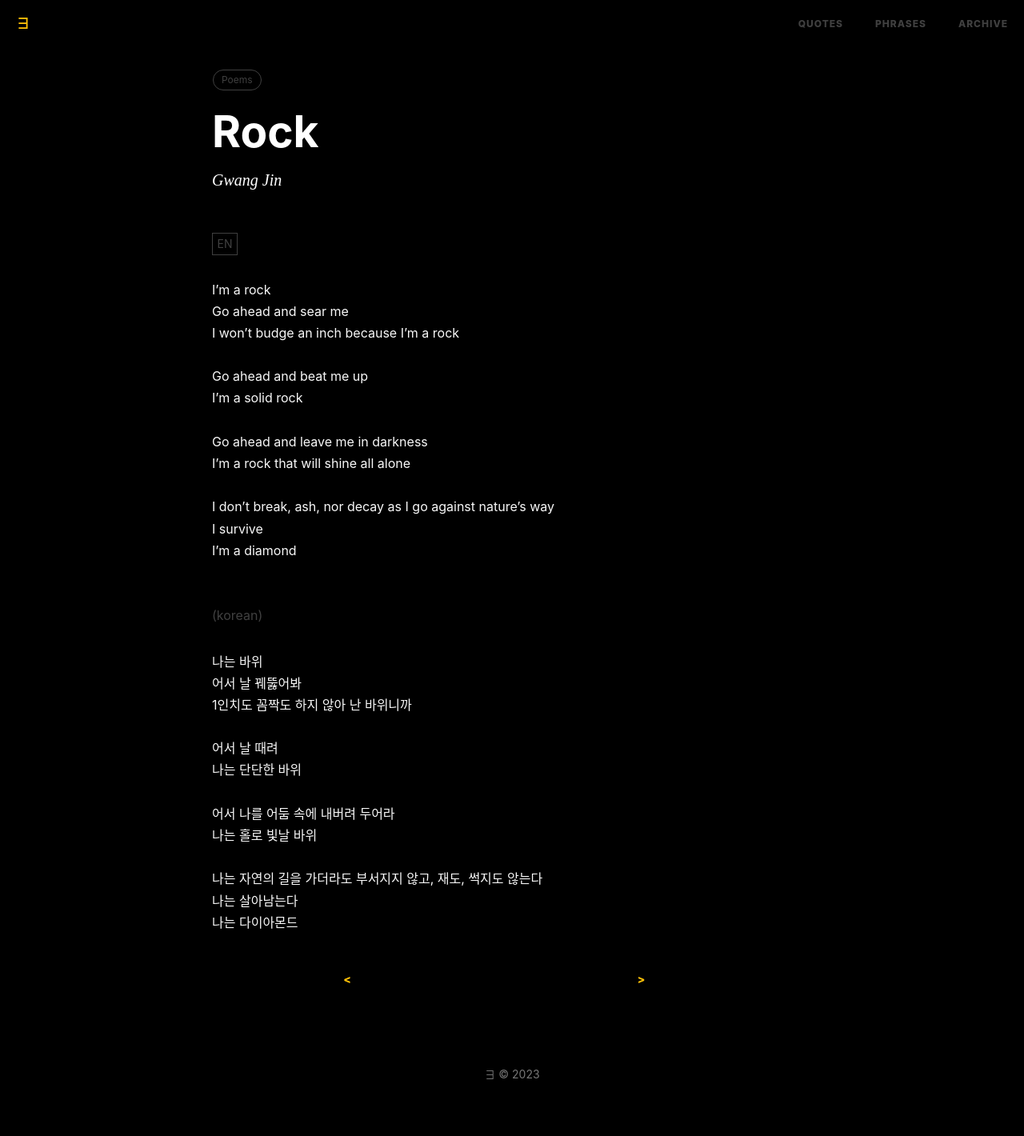
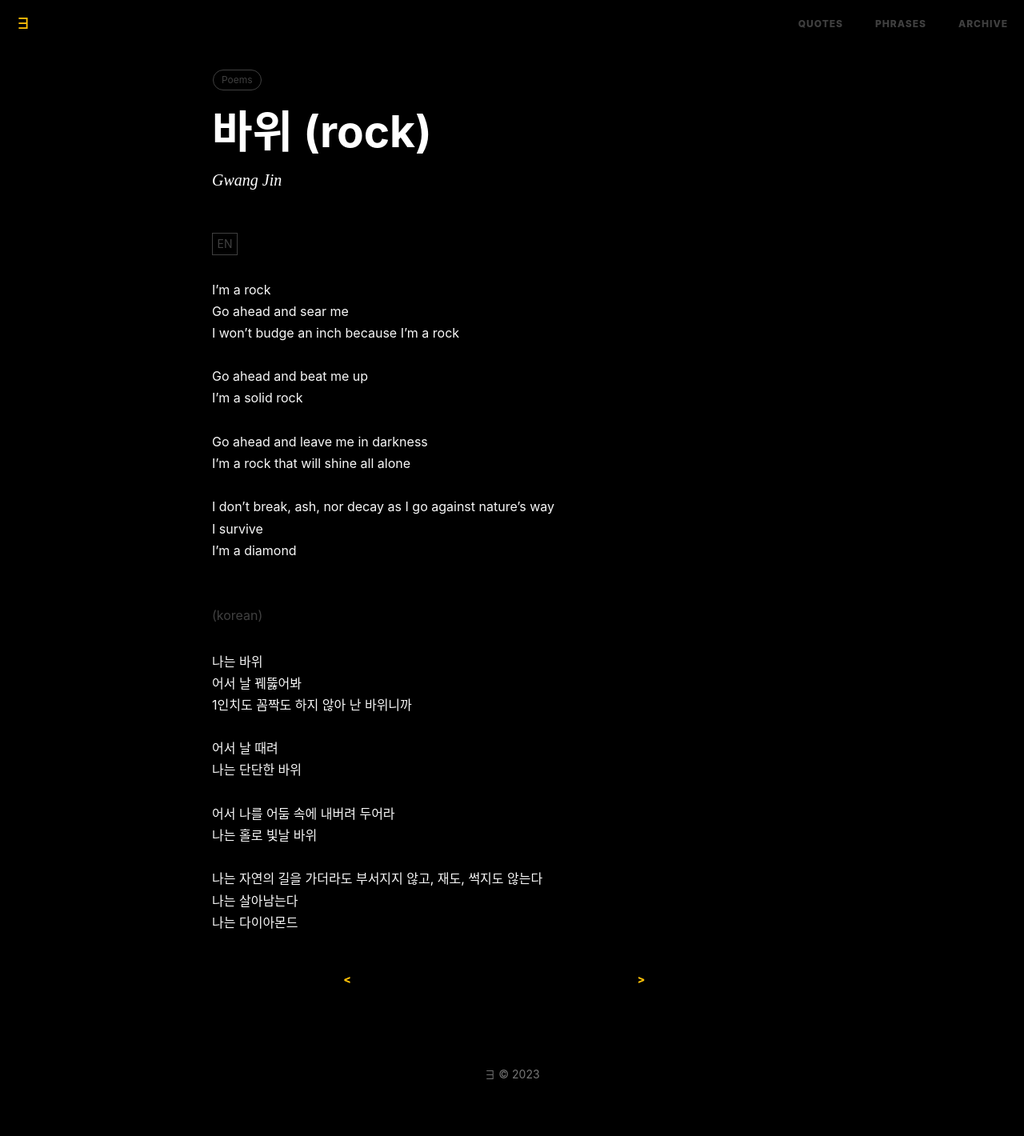
Before and after one commit to eugeniosaintemarie/notes, a Jekyll site: the page built from _posts/2022-05-04-Gwang-Jin-rock.markdown, in a window 1280 px wide. Shown: the whole page at 80% size. Built offline with Jekyll 4.4.1, drawn with Linux system fonts in a browser that asks for light colours; comment, search, counter and statistics services are not loaded.

Commit message:
title translations

```diff
--- a/_posts/2021-12-31-Maneskin-zitti-e-buoni.markdown
+++ b/_posts/2021-12-31-Maneskin-zitti-e-buoni.markdown
@@ -5,7 +5,7 @@ header-img:   ""
 multilingual: true
 catalog:      false
 iframe:       "https://www.youtube.com/embed/QN1odfjtMoo"
-title:        "Zitti e buoni"
+title:        "Zitti e buoni (quiet and good)"
 subtitle:     ""
 author:       "Måneskin"
 date:         2021-12-31
--- a/_posts/2022-05-04-Gwang-Jin-rock.markdown
+++ b/_posts/2022-05-04-Gwang-Jin-rock.markdown
@@ -4,7 +4,7 @@ header-style: text
 header-img:   ""
 multilingual: true
 catalog:      false
-title:        "Rock"
+title:        "바위 (rock)"
 subtitle:     ""
 author:       "Gwang Jin"
 date:         2022-05-04
```
